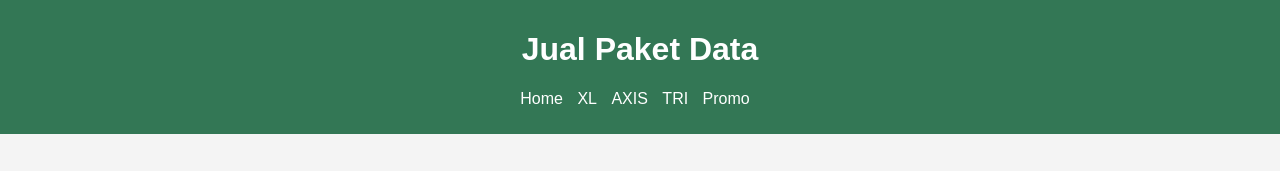
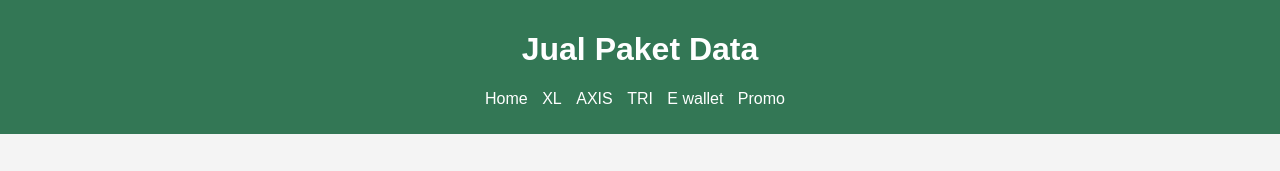
Before and after one commit to kmrcellnet/kmrcellnet, a plain HTML site: page index.html in a window 1280 px wide. Shown: the top 171 px of the page. Drawn offline with Linux system fonts and the light colour scheme.

Commit message:
Update index.html

```diff
--- a/index.html
+++ b/index.html
@@ -16,6 +16,8 @@
                 <li><a href="xl.html" class="link-animation">XL</a></li>
                 <li><a href="axis.html" class="link-animation">AXIS</a></li>
                 <li><a href="3.html" class="link-animation">TRI</a></li>
+                <li><a href="ewallet.html" class="link-animation">E wallet</a></li>
+
                 <li><a href="promo.html" class="link-animation">Promo</a></li>
 
             </ul>
```
